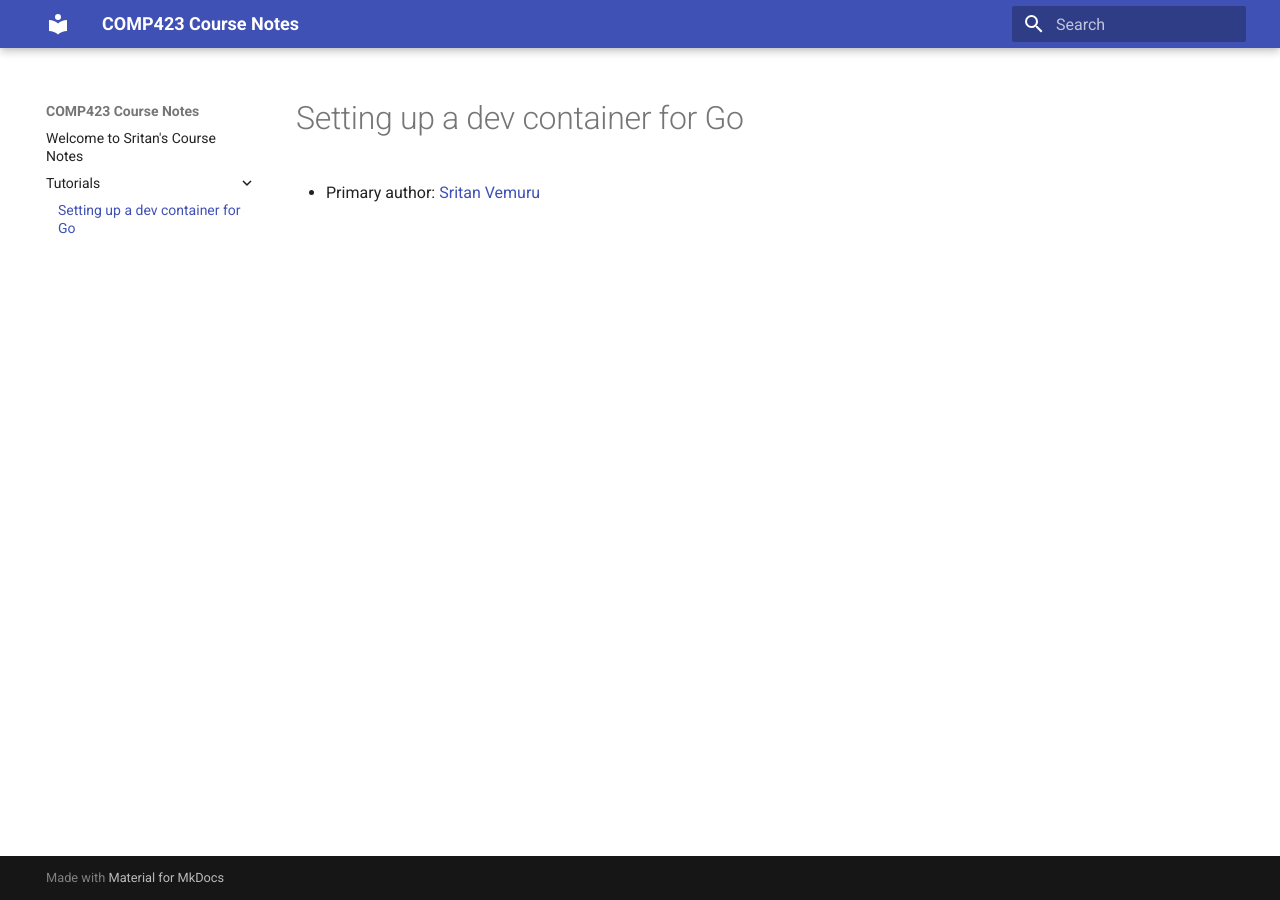
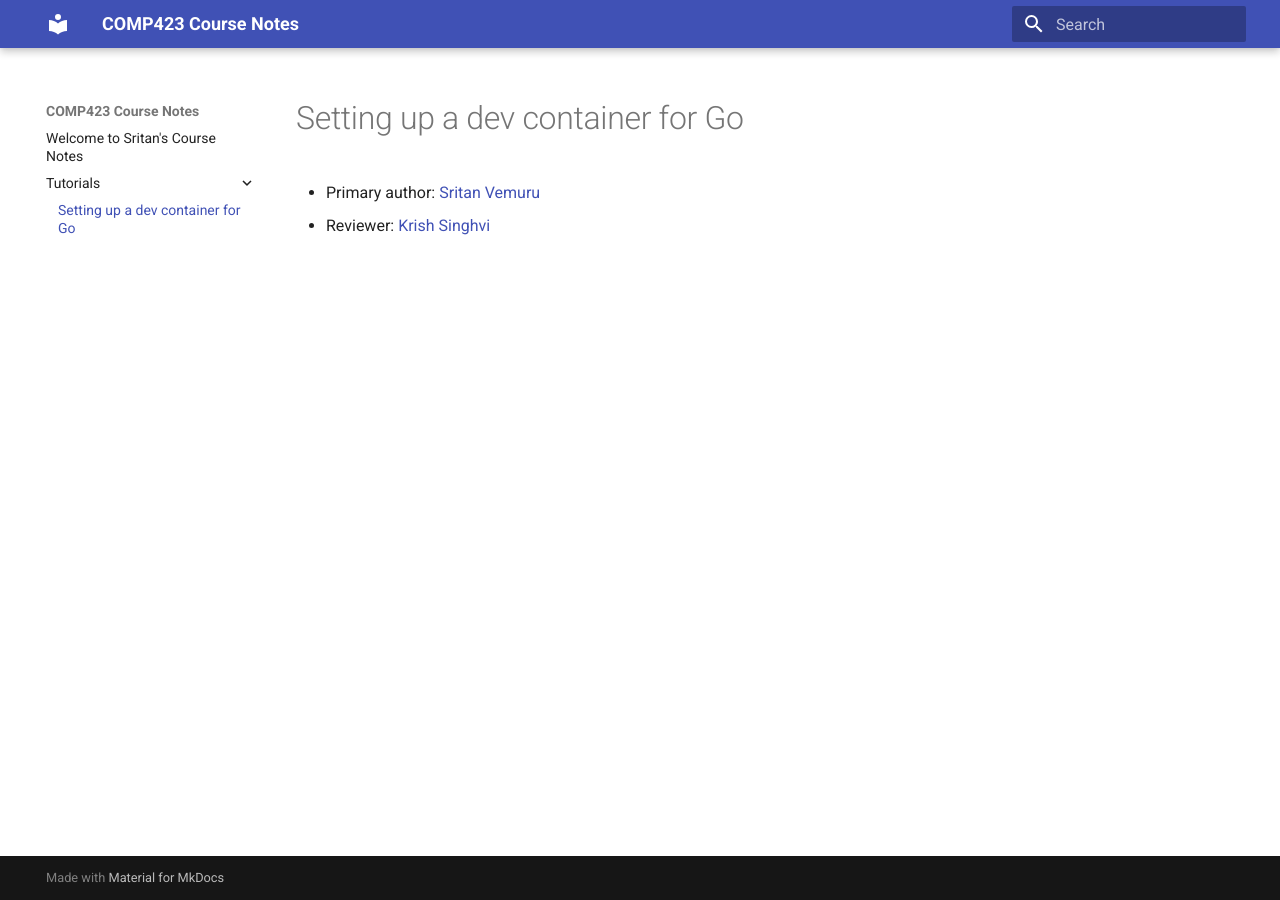
Before and after one commit to svemuru15/comp423-course-notes, an MkDocs documentation site: the page built from docs/tutorials/go-setup.md, in a window 1280 px wide. Built offline with MkDocs 1.6.1 and Material for MkDocs 9.7.7, drawn with Linux system fonts in a browser that asks for light colours.

Commit message:
Added reviewer to your setup

```diff
--- a/docs/tutorials/go-setup.md
+++ b/docs/tutorials/go-setup.md
@@ -1,3 +1,4 @@
 # Setting up a dev container for Go
 
 * Primary author: [Sritan Vemuru](https://github.com/svemuru15)
+* Reviewer: [Krish Singhvi](https://github.com/krishsinghvi)
```
